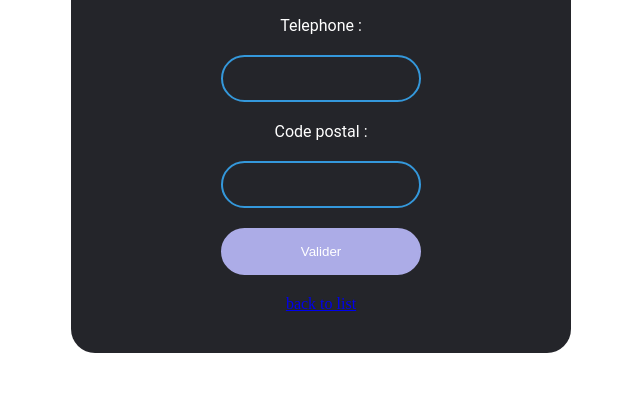
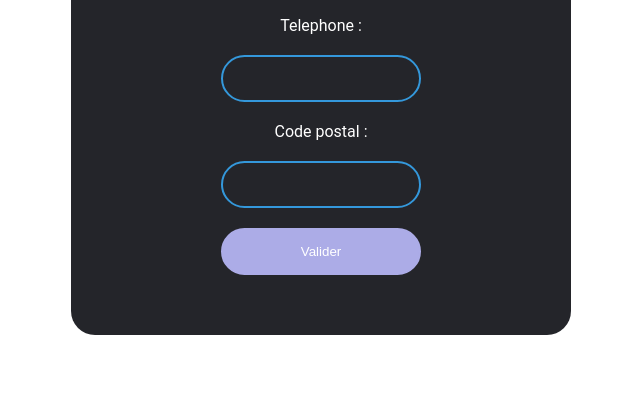
Before and after one commit to Coeurtisol/goeat, a Symfony app: template templates/client/new.html.twig in a window 1280 px wide. Shown: the part 828-1231 px from the top of the page, without its empty margins (319-959 px from the left). After the commit the page ends 1163 px from the top, so only its background shows below. Run offline with Twig, Linux system fonts and the light colour scheme; the template is opened without the code that fills it, so the values that code supplies are empty; form fields are guessed from the names that the template uses; some libraries are stand-ins or nearby versions.

Commit message:
wip: wip

```diff
--- a/templates/client/new.html.twig
+++ b/templates/client/new.html.twig
@@ -15,6 +15,4 @@
 			<option value="{{ville.nom}}">{{ville.nom}}</option>
 		{% endfor %}
 	</datalist>
-
-    <a href="{{ path('client_index') }}">back to list</a>
 {% endblock %}
```
